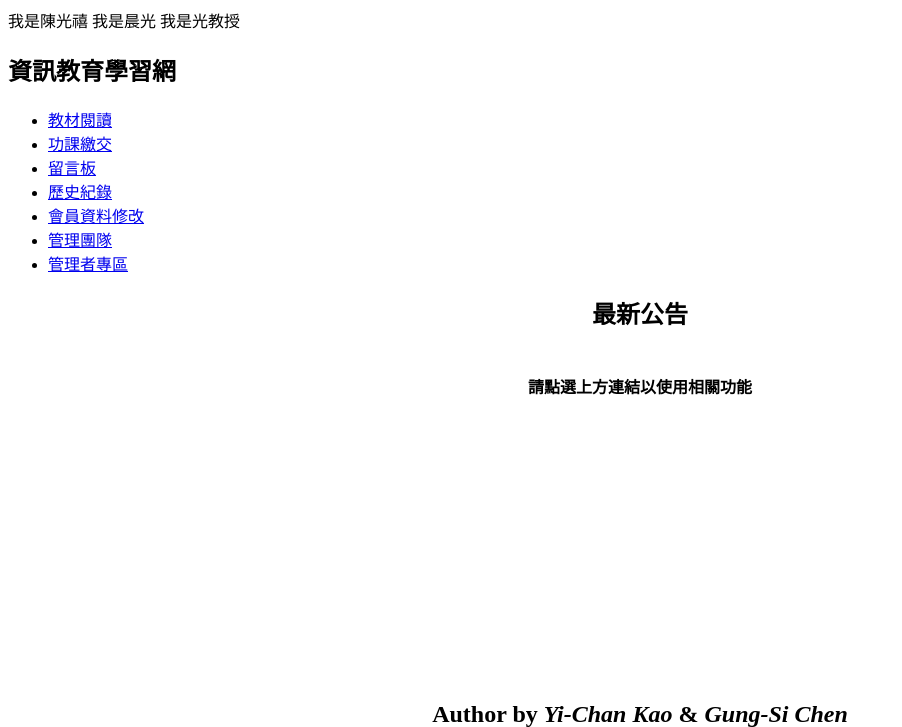
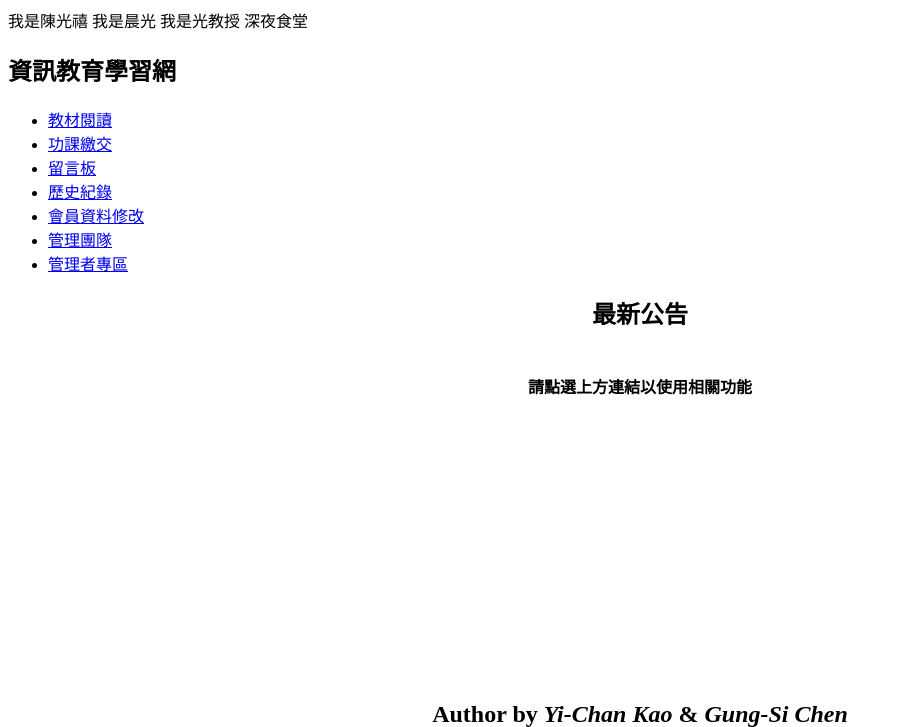
Before and after one commit to group10/mywebsite, a PHP site: page / in a window 1280 px wide. Shown: the top 727 px of the page, without its empty margins (0-902 px from the left). Run offline with PHP 8.4, Linux system fonts and the light colour scheme.

Commit message:
Update index.php

```diff
--- a/index.php
+++ b/index.php
@@ -6,6 +6,7 @@
 </head>
 我是晨光
 我是光教授
+深夜食堂
 <body>
 
 
```
